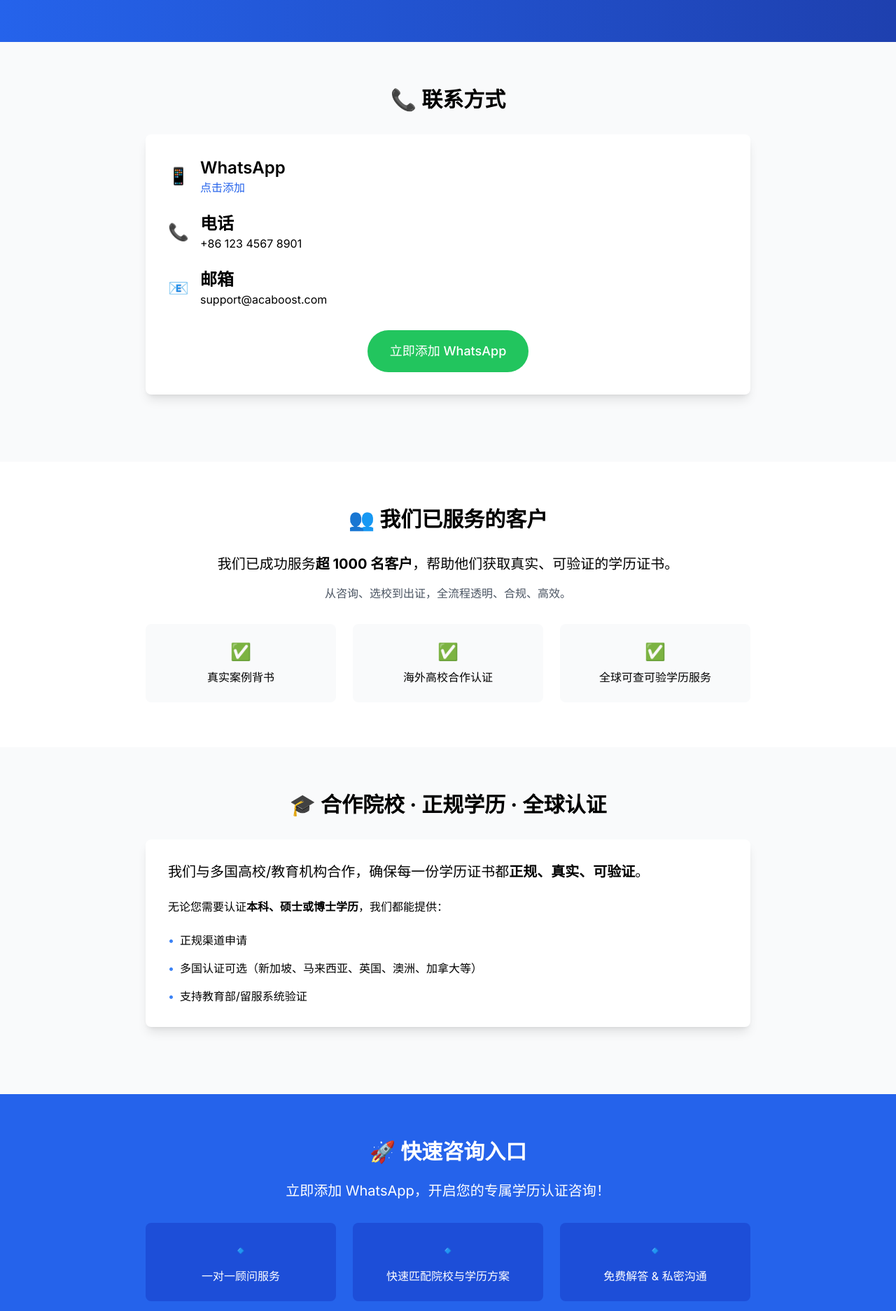
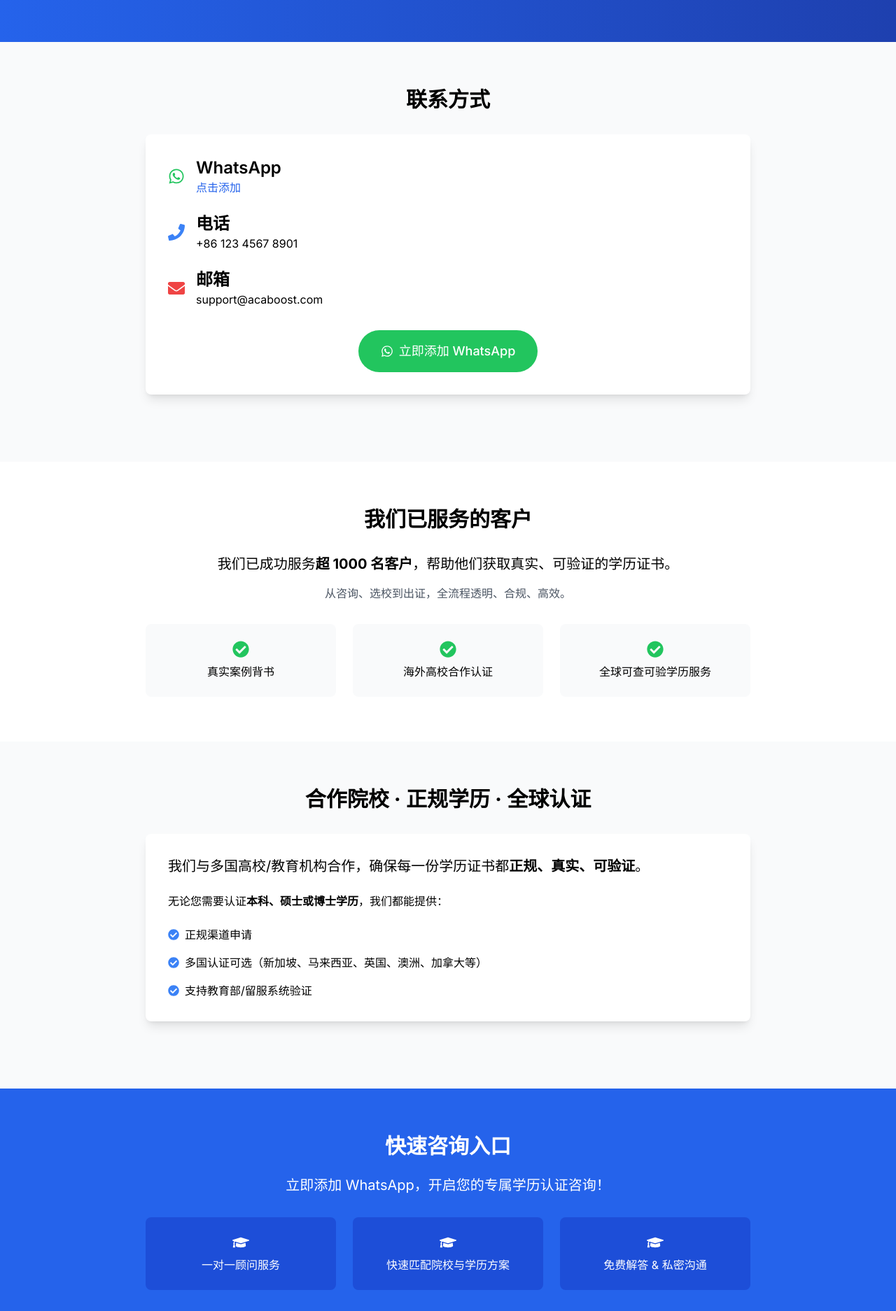
Before and after one commit to caimi124/xueli3, a Next.js app: page /contact in a window 1280 px wide. Shown: the part 160-2034 px from the top of the page at 70% size. Built offline with nearby package versions, Linux system fonts and the light colour scheme.

Commit message:
feat: update contact page with improved UI and icons

```diff
--- a/app/contact/page.tsx
+++ b/app/contact/page.tsx
@@ -2,6 +2,7 @@
 
 import React from 'react';
 import Link from 'next/link';
+import { FaWhatsapp, FaPhone, FaEnvelope, FaCheckCircle, FaGraduationCap } from 'react-icons/fa';
 
 export default function ContactPage() {
   return (
@@ -19,11 +20,11 @@
       {/* 联系方式 */}
       <section className="py-16">
         <div className="max-w-4xl mx-auto px-4">
-          <h2 className="text-3xl font-bold mb-8 text-center">📞 联系方式</h2>
+          <h2 className="text-3xl font-bold mb-8 text-center">联系方式</h2>
           <div className="bg-white rounded-lg shadow-lg p-8 mb-8">
             <div className="space-y-6">
               <div className="flex items-center">
-                <span className="text-2xl mr-4">📱</span>
+                <FaWhatsapp className="text-2xl text-green-500 mr-4" />
                 <div>
                   <h3 className="font-semibold">WhatsApp</h3>
                   <Link
@@ -37,14 +38,14 @@
                 </div>
               </div>
               <div className="flex items-center">
-                <span className="text-2xl mr-4">📞</span>
+                <FaPhone className="text-2xl text-blue-500 mr-4" />
                 <div>
                   <h3 className="font-semibold">电话</h3>
                   <p>+86 123 4567 8901</p>
                 </div>
               </div>
               <div className="flex items-center">
-                <span className="text-2xl mr-4">📧</span>
+                <FaEnvelope className="text-2xl text-red-500 mr-4" />
                 <div>
                   <h3 className="font-semibold">邮箱</h3>
                   <p>support@acaboost.com</p>
@@ -54,10 +55,11 @@
             <div className="mt-8 text-center">
               <Link
                 href="https://wa.me/1234567890"
-                className="inline-block bg-green-500 text-white px-8 py-4 rounded-full text-lg font-medium hover:bg-green-600 transition-colors"
+                className="inline-flex items-center bg-green-500 text-white px-8 py-4 rounded-full text-lg font-medium hover:bg-green-600 transition-colors"
                 target="_blank"
                 rel="noopener noreferrer"
               >
+                <FaWhatsapp className="mr-2" />
                 立即添加 WhatsApp
               </Link>
             </div>
@@ -68,7 +70,7 @@
       {/* 已服务客户 */}
       <section className="py-16 bg-white">
         <div className="max-w-4xl mx-auto px-4">
-          <h2 className="text-3xl font-bold mb-8 text-center">👥 我们已服务的客户</h2>
+          <h2 className="text-3xl font-bold mb-8 text-center">我们已服务的客户</h2>
           <div className="text-center mb-8">
             <p className="text-xl mb-4">
               我们已成功服务<strong>超 1000 名客户</strong>，帮助他们获取真实、可验证的学历证书。
@@ -84,7 +86,7 @@
               "全球可查可验学历服务"
             ].map((item) => (
               <div key={item} className="bg-gray-50 p-6 rounded-lg text-center">
-                <span className="text-green-500 text-2xl mb-2 block">✅</span>
+                <FaCheckCircle className="text-green-500 text-2xl mx-auto mb-2" />
                 <p className="font-medium">{item}</p>
               </div>
             ))}
@@ -95,7 +97,7 @@
       {/* 合作院校 */}
       <section className="py-16">
         <div className="max-w-4xl mx-auto px-4">
-          <h2 className="text-3xl font-bold mb-8 text-center">🎓 合作院校 · 正规学历 · 全球认证</h2>
+          <h2 className="text-3xl font-bold mb-8 text-center">合作院校 · 正规学历 · 全球认证</h2>
           <div className="bg-white rounded-lg shadow-lg p-8 mb-8">
             <p className="text-xl mb-6">
               我们与多国高校/教育机构合作，确保每一份学历证书都<strong>正规、真实、可验证</strong>。
@@ -105,15 +107,15 @@
             </p>
             <ul className="space-y-4">
               <li className="flex items-center">
-                <span className="text-blue-500 mr-2">•</span>
+                <FaCheckCircle className="text-blue-500 mr-2" />
                 正规渠道申请
               </li>
               <li className="flex items-center">
-                <span className="text-blue-500 mr-2">•</span>
+                <FaCheckCircle className="text-blue-500 mr-2" />
                 多国认证可选（新加坡、马来西亚、英国、澳洲、加拿大等）
               </li>
               <li className="flex items-center">
-                <span className="text-blue-500 mr-2">•</span>
+                <FaCheckCircle className="text-blue-500 mr-2" />
                 支持教育部/留服系统验证
               </li>
             </ul>
@@ -124,7 +126,7 @@
       {/* 快速咨询入口 */}
       <section className="py-16 bg-blue-600 text-white">
         <div className="max-w-4xl mx-auto px-4 text-center">
-          <h2 className="text-3xl font-bold mb-6">🚀 快速咨询入口</h2>
+          <h2 className="text-3xl font-bold mb-6">快速咨询入口</h2>
           <p className="text-xl mb-8">
             立即添加 WhatsApp，开启您的专属学历认证咨询！
           </p>
@@ -135,17 +137,18 @@
               "免费解答 & 私密沟通"
             ].map((item) => (
               <div key={item} className="bg-blue-700 p-6 rounded-lg">
-                <span className="text-2xl mb-2 block">🔹</span>
+                <FaGraduationCap className="text-2xl mx-auto mb-2" />
                 <p>{item}</p>
               </div>
             ))}
           </div>
           <Link
             href="https://wa.me/1234567890"
-            className="inline-block bg-green-500 text-white px-8 py-4 rounded-full text-lg font-medium hover:bg-green-600 transition-colors"
+            className="inline-flex items-center bg-green-500 text-white px-8 py-4 rounded-full text-lg font-medium hover:bg-green-600 transition-colors"
             target="_blank"
             rel="noopener noreferrer"
           >
+            <FaWhatsapp className="mr-2" />
             添加 WhatsApp 立即咨询
           </Link>
         </div>
```
